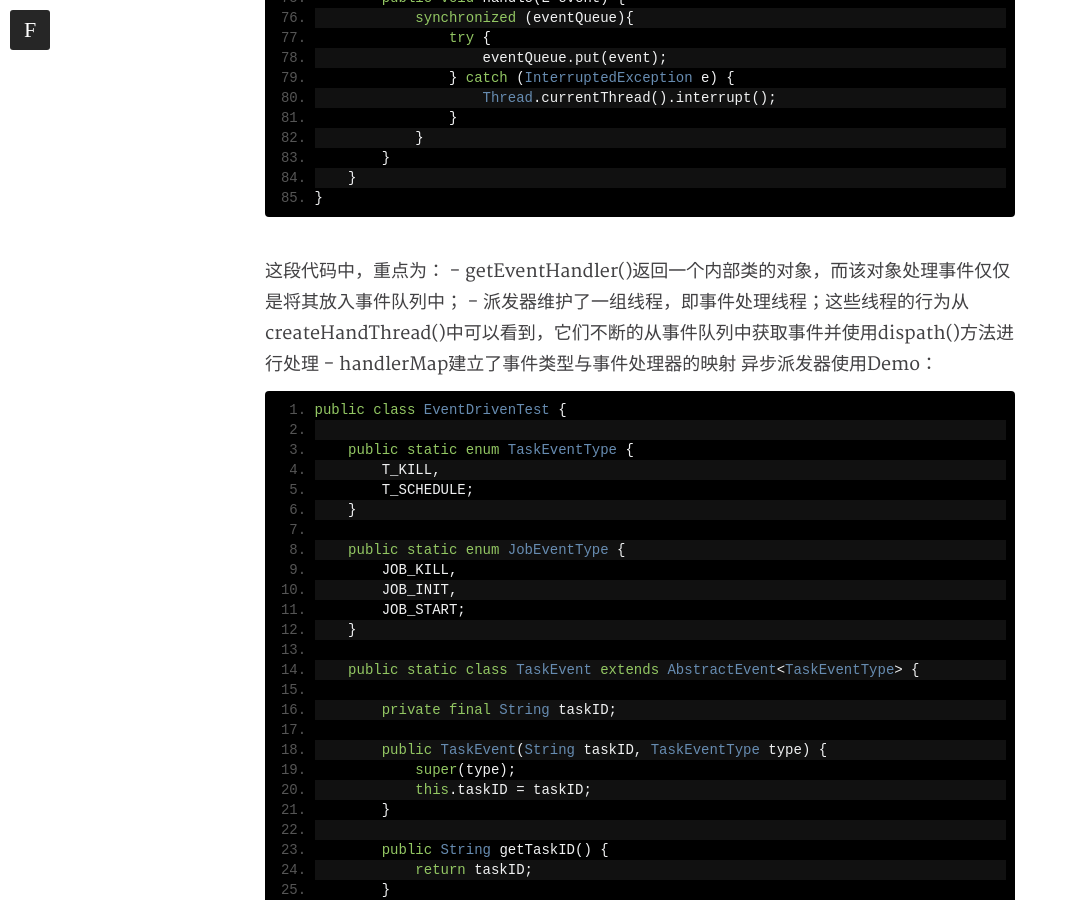
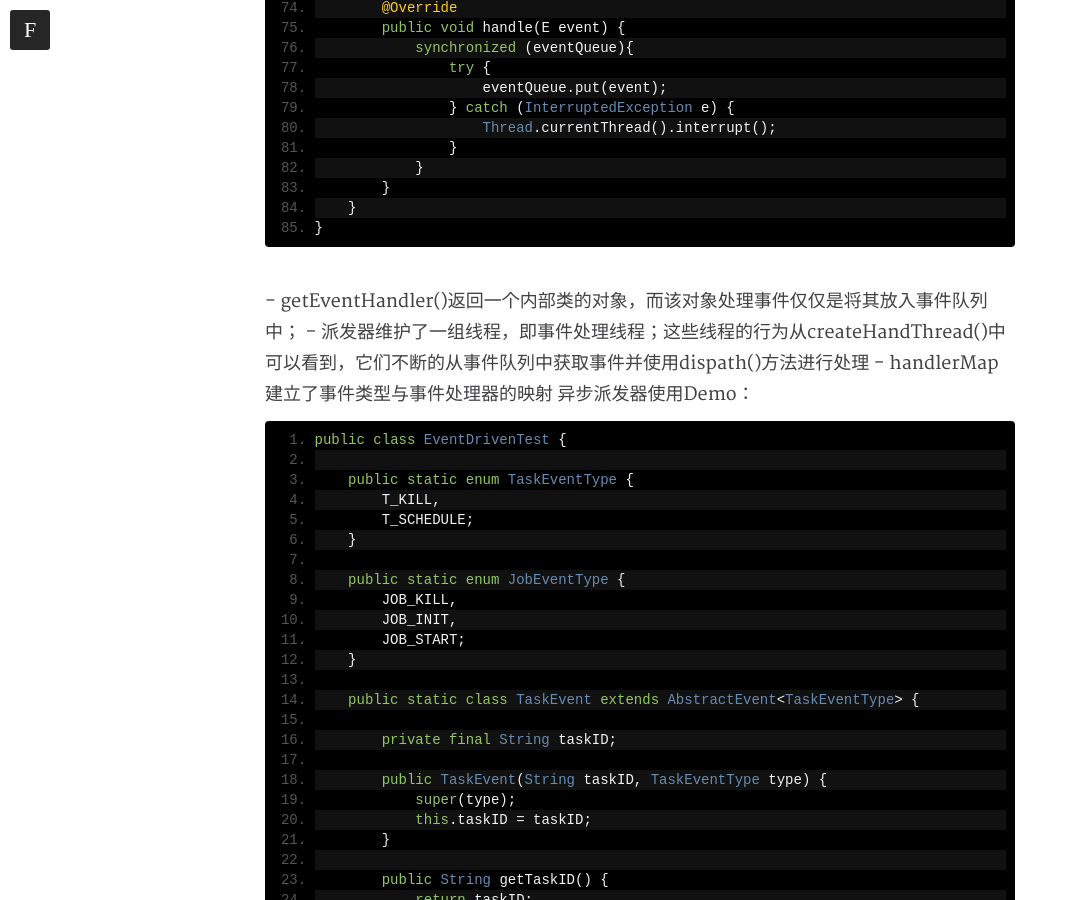
Before and after one commit to cqyy/cqyy.github.io, a Jekyll site: the page built from _posts/2014-09-03-Event-Driven-In-Hadoop.md, in a window 1280 px wide and 900 px high, scrolled down 6741 px. Shown: the whole window, without its empty margins (0-1068 px from the left). Built offline with Jekyll 4.4.1, drawn with Linux system fonts in a browser that asks for light colours; some web fonts are replaced; comment, search, counter and statistics services are not loaded; some of the changed text lies outside the part shown.

Commit message:
Merge branch 'master' of github.com:cqyy/cqyy.github.io

```diff
--- a/_posts/2014-09-03-Event-Driven-In-Hadoop.md
+++ b/_posts/2014-09-03-Event-Driven-In-Hadoop.md
@@ -124,13 +124,14 @@
 
 该模型中，首先注册相应事件类型的处理器，然后就可以从中根据事件类型获取处理器来处理主要处理的事件。
 这种方式解决了调用器的热插拔，使得事件的处理与事件处理的调用分离。
+
 但是这种方式有几个缺陷：
 
 - 调用者需要根据事件类型去获取相应的事件处理器
 - 事件的调用与事件的处理仍然是在一个线程中，调用者仍然需要在调用处理结束之后才能返回
 - 事件处理器无法生成新的事件等待接下来的处理
 
-##异步派发器。
+##异步派发器
 
 
 异步派发器即拥有自己的处理线程，新事件得到时，仅仅将该事件放在待处理事件堆中，该调用即可返回，而后续的事件处理将会有处理线程来进行。
@@ -143,6 +144,7 @@
 可以看到，这种模式下，事件发起者发起事件与事件的真正处理是异步的，它们在不同的线程中执行。
 
 异步派发器：
+
 {% highlight java %}
 public class AsyncDispatcher implements Dispatcher,Service {
 
@@ -231,13 +233,14 @@
 }
 {% endhighlight %}
 
-这段代码中，重点为：
 
 - getEventHandler()返回一个内部类的对象，而该对象处理事件仅仅是将其放入事件队列中；
 - 派发器维护了一组线程，即事件处理线程；这些线程的行为从createHandThread()中可以看到，它们不断的从事件队列中获取事件并使用dispath()方法进行处理
 - handlerMap建立了事件类型与事件处理器的映射
 
+
 异步派发器使用Demo：
+
 {% highlight java %}
 public class EventDrivenTest {
 
@@ -363,7 +366,9 @@
 }
 {% endhighlight %}
 
+
 主函数中，生成了一个管理器，该管理器内部有一个异步派发器。初始化过程中，对Job以及Task类型注册了相应的处理器，然后启动。之后发送了两个Job事件。
+
 
 在JobEventHandler中，该事件的处理是重新对每一个Task发送Task的事件。
 
```
Also changed, not shown: other parts of _posts/2014-09-03-Event-Driven-In-Hadoop.md (+1 -1 lines).
